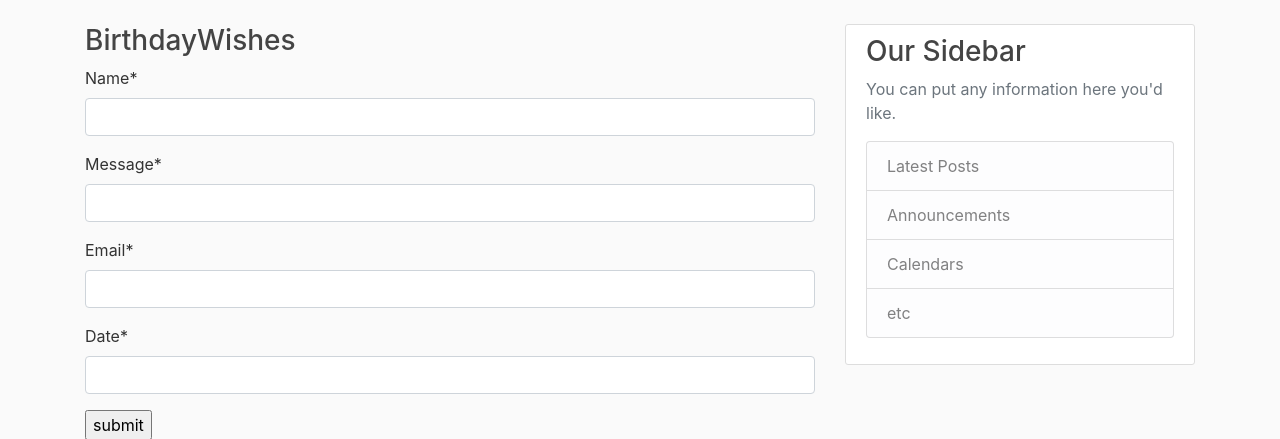
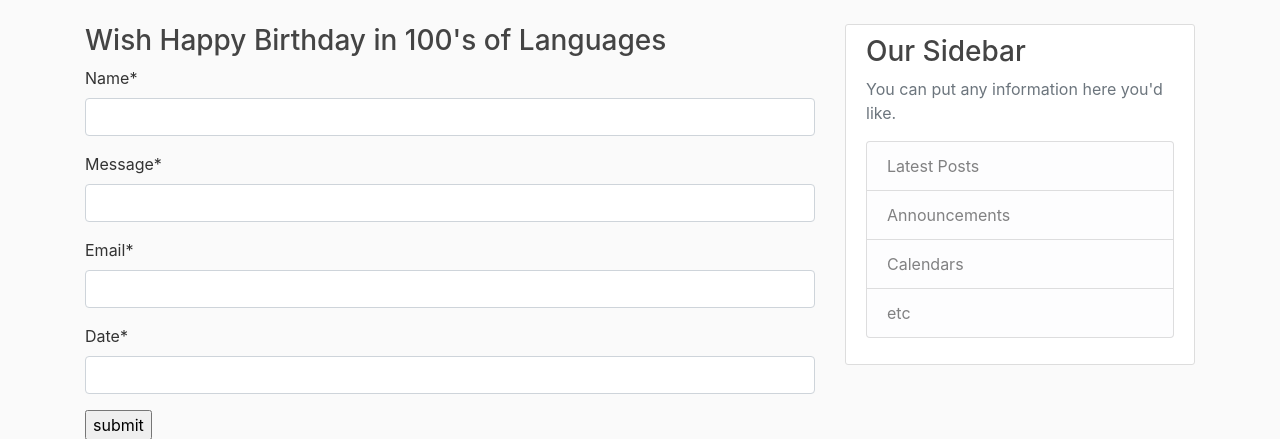
Before and after one commit to saikrishnavadali05/Multiple-Wishes-Django-App, a Django app: page /wishes/ in a window 1280 px wide. Shown: the part 56-495 px from the top of the page. Run offline with Django 4.2, Linux system fonts and the light colour scheme; some libraries are stand-ins or nearby versions.

Commit message:
better title

```diff
--- a/first_django/blog/templates/blog/wishes.html
+++ b/first_django/blog/templates/blog/wishes.html
@@ -1,10 +1,10 @@
 {% extends "blog/base.html" %}
 {% load crispy_forms_tags %}
 {% block content %}
-        <h3> BirthdayWishes </h3>
-        <form action = "wishes.html" d = "post">
-            {% csrf_token %}
-            {{ form|crispy }}
-            <input type="submit" value="submit">
-        </form>
+    <h3> Wish Happy Birthday in 100's of Languages </h3>
+    <form action = "wishes.html" d = "post">
+        {% csrf_token %}
+        {{ form|crispy }}
+        <input type="submit" value="submit">
+    </form>
 {% endblock content %}
```
